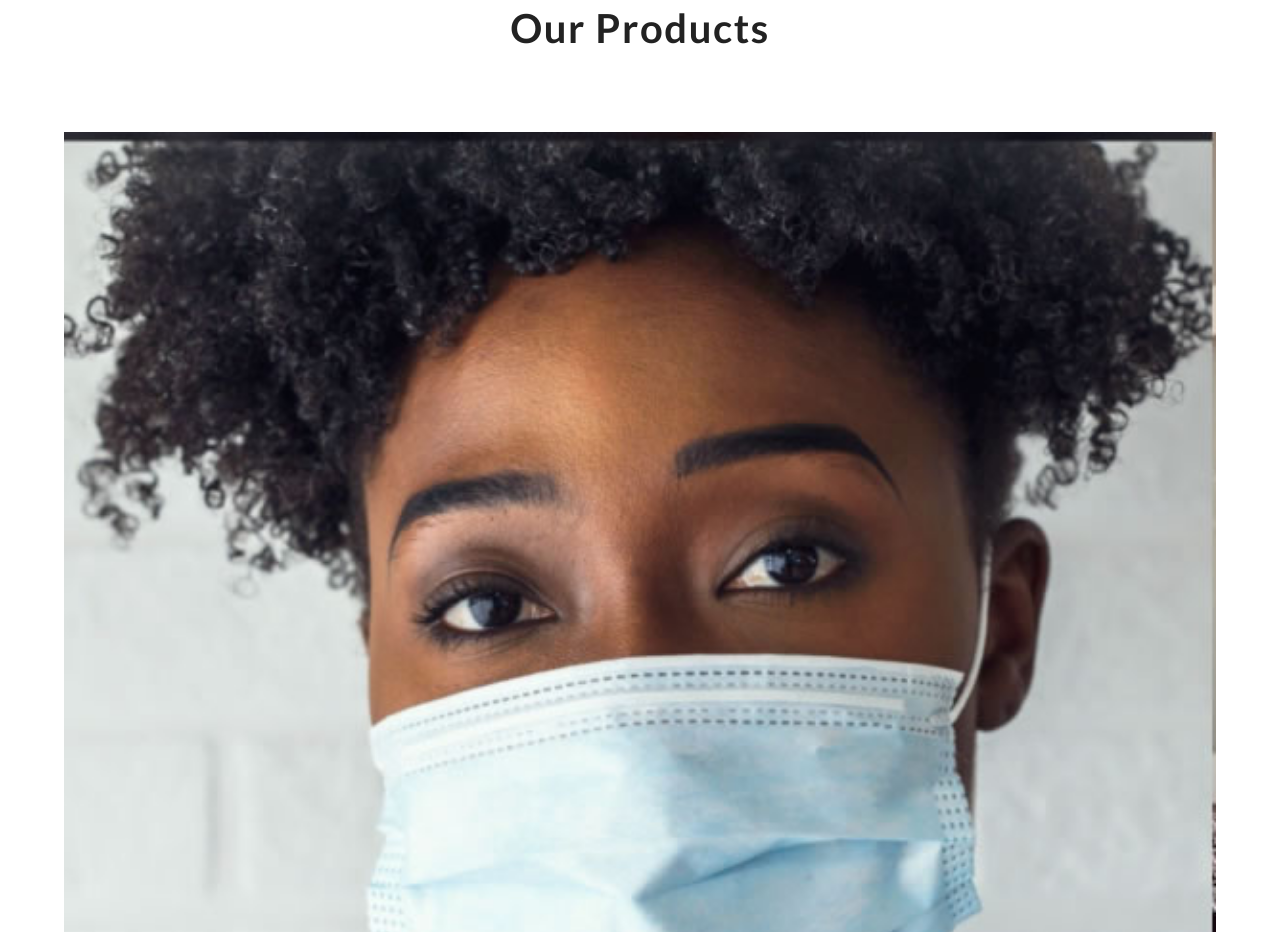
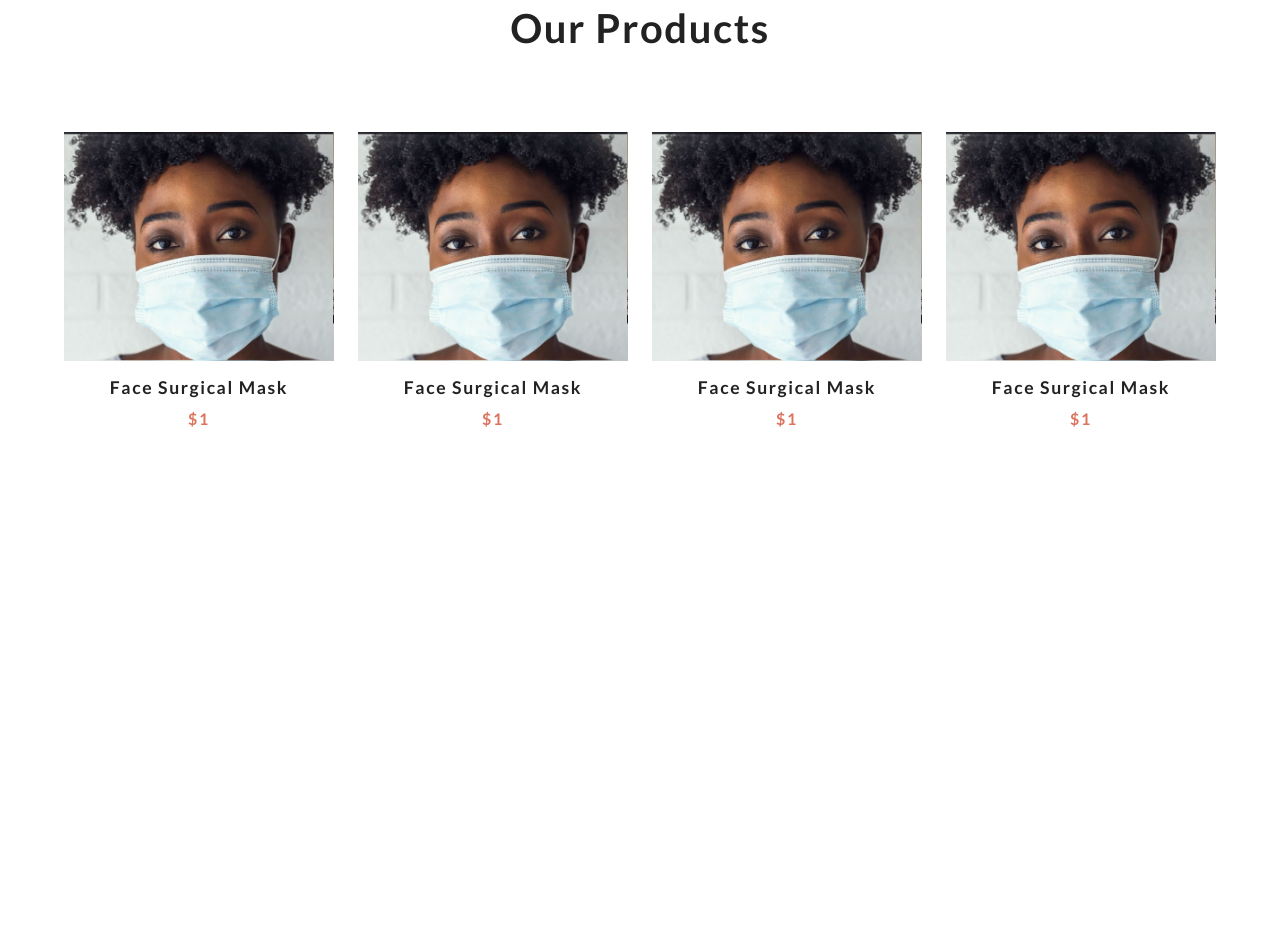
Before and after one commit to tnyandoro/radical-shop, a website: page dist/index.html in a window 1280 px wide. Shown: the part 860-1792 px from the top of the page. After the commit the page ends 1352 px from the top, so only its background shows below. Drawn offline with Linux system fonts and the light colour scheme.

Commit message:
Add the cart items

```diff
--- a/dist/index.html
+++ b/dist/index.html
@@ -57,12 +57,65 @@
           <h4>$1</h4>
         </article>
         <!-- end of single product -->
+         <!-- single product -->
+        <article class="product">
+          <div class="img-container">
+            <img src="/src/images/product-1.jpg" alt="product" class="product-img"/>
+            <button class="bag-btn" data-id="1">
+              <i class="fas fa-shopping-cart"></i>
+              add to bag
+            </button>
+          </div>
+          <h3>Face Surgical Mask</h3>
+          <h4>$1</h4>
+        </article>
+        <!-- end of single product -->
+         <!-- single product -->
+        <article class="product">
+          <div class="img-container">
+            <img src="/src/images/product-1.jpg" alt="product" class="product-img"/>
+            <button class="bag-btn" data-id="1">
+              <i class="fas fa-shopping-cart"></i>
+              add to bag
+            </button>
+          </div>
+          <h3>Face Surgical Mask</h3>
+          <h4>$1</h4>
+        </article>
+        <!-- end of single product -->
+         <!-- single product -->
+        <article class="product">
+          <div class="img-container">
+            <img src="/src/images/product-1.jpg" alt="product" class="product-img"/>
+            <button class="bag-btn" data-id="1">
+              <i class="fas fa-shopping-cart"></i>
+              add to bag
+            </button>
+          </div>
+          <h3>Face Surgical Mask</h3>
+          <h4>$1</h4>
+        </article>
+        <!-- end of single product -->
 
       </div>
     </section>
     <!-- end of products -->
     <!-- cart -->
+    <div class="cart-overlay">
+      <div class="cart">
+        <span class="close-cart">
+          <i class="fas fa-window-close"></i>
+        </span>
+        <h2>Your cart</h2>
+        <div class="cart-content">
+          <!-- cart items -->
+          <div class="cart-item">
 
+          </div>
+          <!-- cart items end here -->
+        </div>
+      </div>
+    </div>
     <!-- end of cart -->
     <script src="main.js"></script>
   </body>
```
